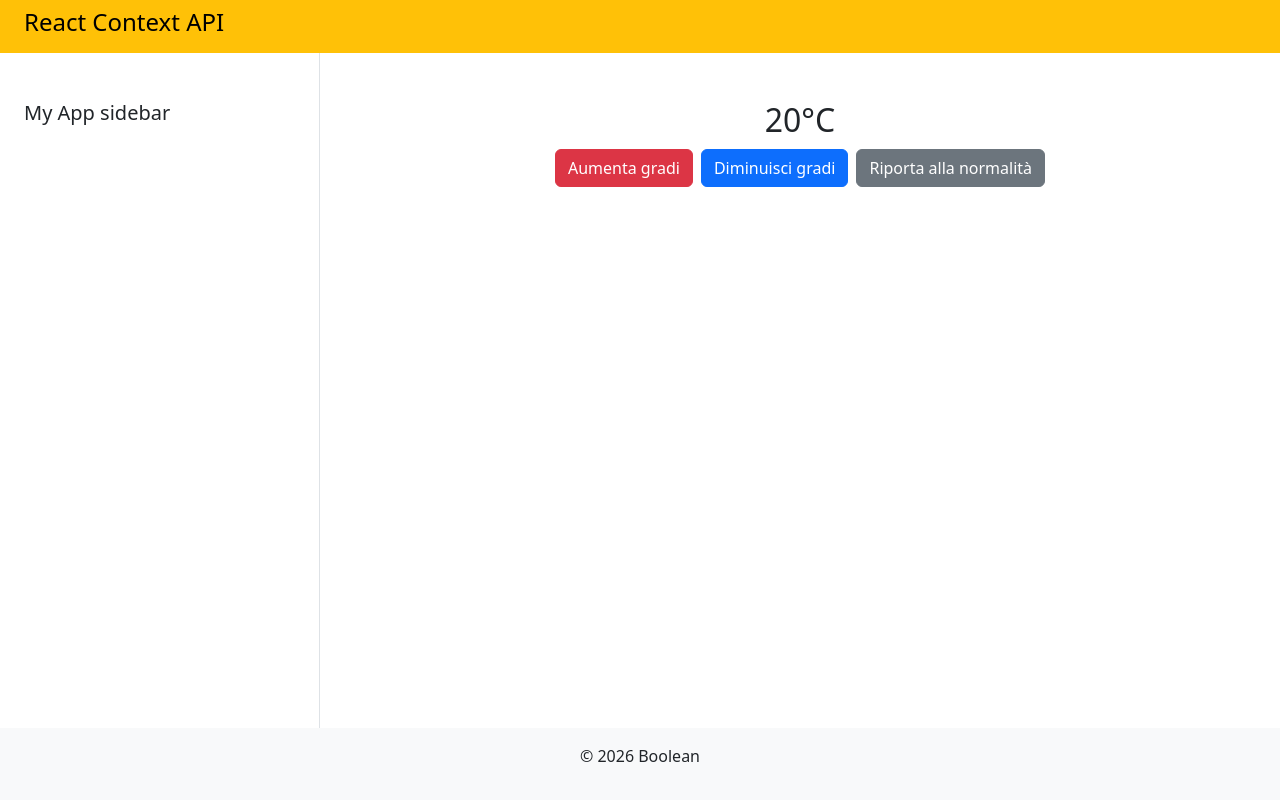
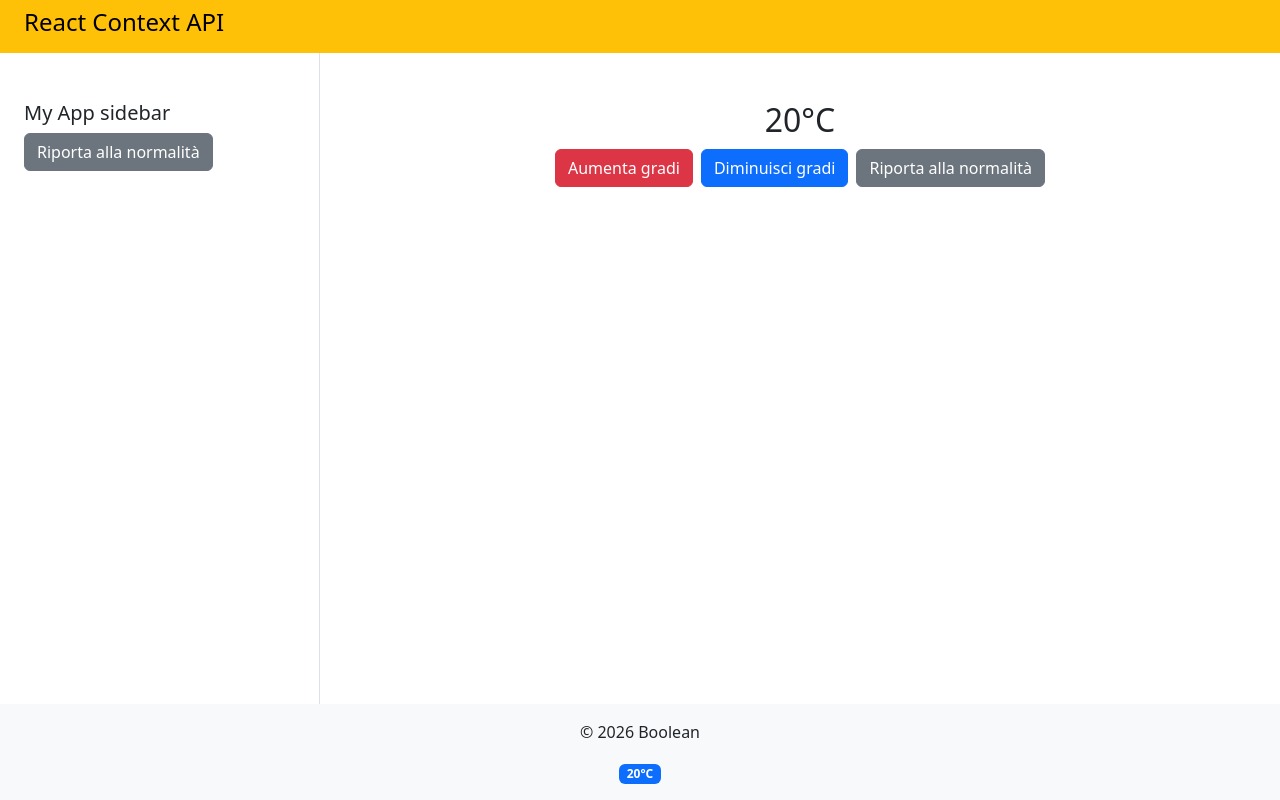
Before and after one commit to ilfosch18-dot/react-context, a React (Vite) app: page / in a window 1280 px wide. Built offline with nearby package versions, Linux system fonts and the light colour scheme.

Commit message:
ho creato un prop drilling

```diff
--- a/src/App.jsx
+++ b/src/App.jsx
@@ -1,19 +1,37 @@
+import { useState } from "react"
 import Header from "./components/layout/Header.jsx"
 import Sidebar from "./components/layout/Sidebar.jsx"
 import MainContent from "./components/layout/MainContent.jsx"
 import Footer from "./components/layout/Footer.jsx"
 
 function App() {
+      const [gradi, setGradi] = useState(20)
+
+    function handleAumentaGradi() {
+        if(gradi<28){
+            setGradi(actual => actual + 1);
+    }else return;
+    }
+
+    function handleDiminuisciGradi() {
+        if(gradi>16){
+            setGradi(actual => actual - 1);
+    }else return;
+    }
+
+    function handleReset() {
+        setGradi(20);
+    }
   return (
     <div className="min-vh-100 d-flex flex-column">
       <Header />
       <div className="d-flex flex-grow-1">
-        <Sidebar />
+        <Sidebar handleReset={handleReset}/>
         <main className="flex-grow-1">
-          <MainContent />
+          <MainContent gradi={gradi} handleAumentaGradi={handleAumentaGradi} handleDiminuisciGradi={handleDiminuisciGradi} handleReset={handleReset}/>
         </main>
       </div>
-      <Footer />
+      <Footer gradi={gradi}/>
     </div>
   )
 }
--- a/src/components/layout/Footer.jsx
+++ b/src/components/layout/Footer.jsx
@@ -1,7 +1,8 @@
-export default function Footer() {
+export default function Footer({gradi}) {
     return (
         <footer className="bg-light text-dark text-center py-3">
             <p>© 2026 Boolean</p>
+            <span className="badge bg-primary">{gradi}°C</span>
         </footer>
     )
 }
--- a/src/components/layout/MainContent.jsx
+++ b/src/components/layout/MainContent.jsx
@@ -1,7 +1,12 @@
 import ThermostatSection from "../sections/ThermostatSection";
 
-export default function MainContent() {
+export default function MainContent({gradi, handleAumentaGradi, handleDiminuisciGradi, handleReset}) {
   return (
-    <main className="text-center pt-5 fs-4"><ThermostatSection /></main>
+    <main className="text-center pt-5 fs-4">
+      <ThermostatSection
+    gradi={gradi}
+    handleAumentaGradi={handleAumentaGradi}
+    handleDiminuisciGradi={handleDiminuisciGradi}
+    handleReset={handleReset}/></main>
   )
 }
--- a/src/components/layout/Sidebar.jsx
+++ b/src/components/layout/Sidebar.jsx
@@ -1,7 +1,8 @@
-export default function Sidebar() {
+export default function Sidebar({handleReset}) {
     return (
         <aside className="w-25 px-4 border-end pt-5">
             <h4 className="h5">My App sidebar</h4>
+            <button className="btn btn-secondary" onClick={handleReset}>Riporta alla normalità</button>
         </aside>
     );
 }
--- a/src/components/sections/ThermostatSection.jsx
+++ b/src/components/sections/ThermostatSection.jsx
@@ -1,23 +1,7 @@
 import { useState } from "react"
 
-export default function ThermostatSection() {
-    const [gradi, setGradi] = useState(20)
+export default function ThermostatSection({gradi, handleAumentaGradi, handleDiminuisciGradi, handleReset}) {
 
-    function handleAumentaGradi() {
-        if(gradi<28){
-            setGradi(actual => actual + 1);
-    }else return;
-    }
-
-    function handleDiminuisciGradi() {
-        if(gradi>16){
-            setGradi(actual => actual - 1);
-    }else return;
-    }
-
-    function reset() {
-        setGradi(20);
-    }
 
     return (
     <div>
@@ -27,7 +11,7 @@ export default function ThermostatSection() {
 
     <button className="btn btn-primary me-2" onClick={handleDiminuisciGradi}>Diminuisci gradi</button>
 
-    <button className="btn btn-secondary" onClick={reset}>Riporta alla normalità</button>
+    <button className="btn btn-secondary" onClick={handleReset}>Riporta alla normalità</button>
 </div>
     </div>
     )
```
